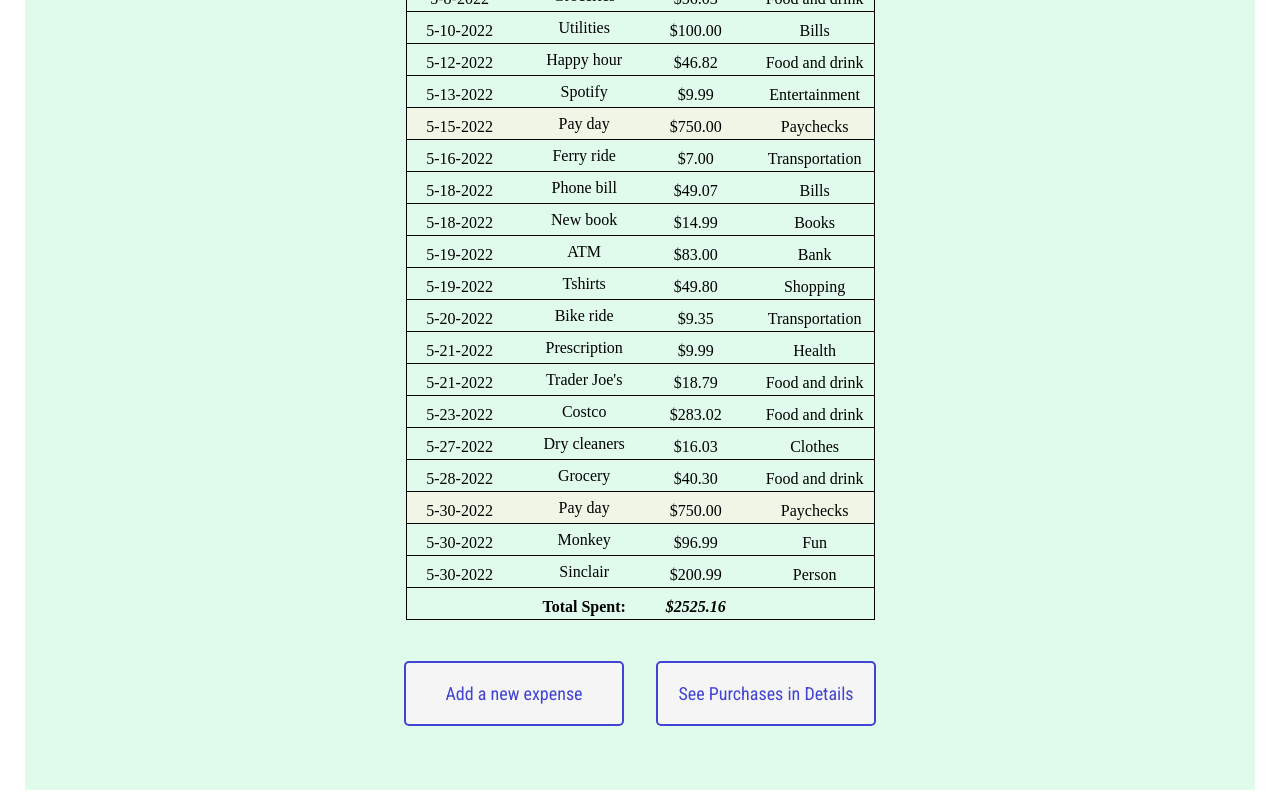
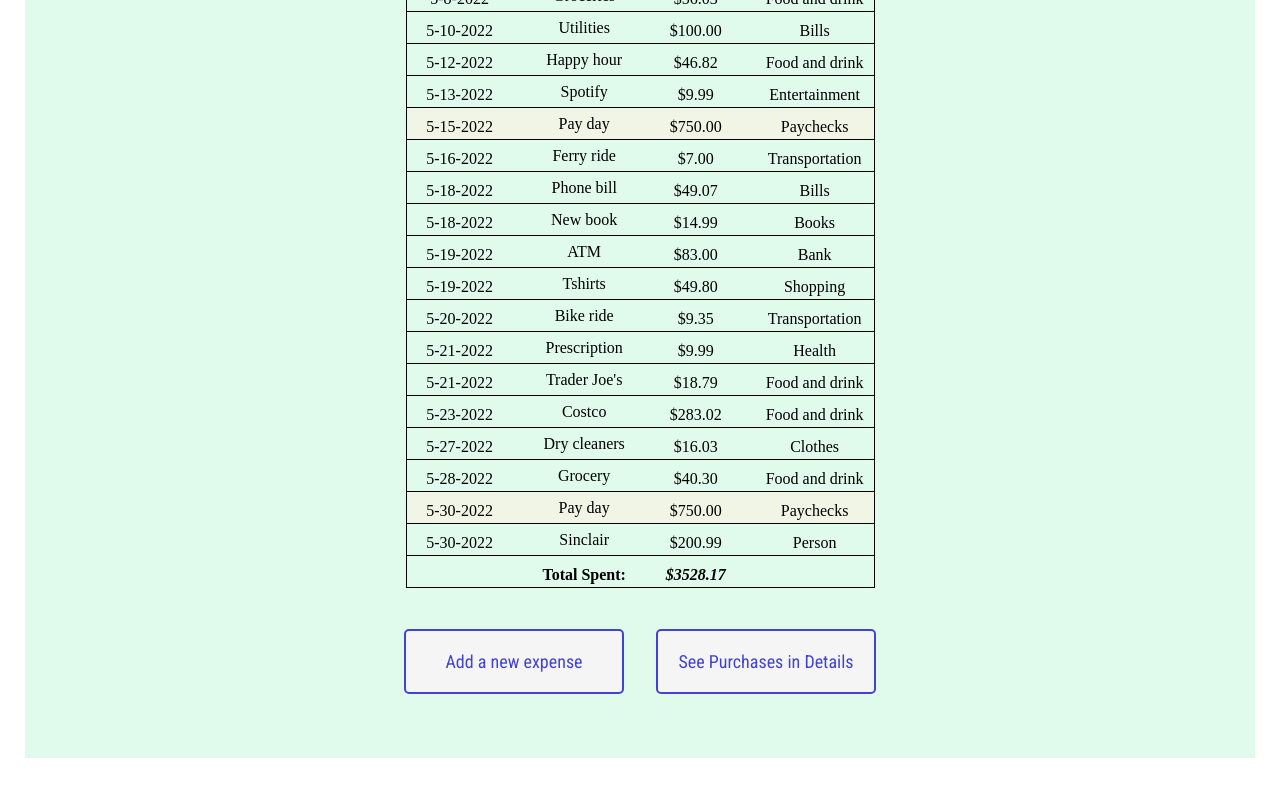
Before and after one commit to micaelafrank/phase-2-project, a React (Create React App) app in the folder budget-tracker/: page / in a window 1280 px wide. Shown: the part 1132-1932 px from the top of the page. After the commit the page ends 1900 px from the top, so only its background shows below. Built offline with nearby package versions, Linux system fonts and the light colour scheme; data requests are answered from the project's data file; a web font is replaced by a local one.

Commit message:
final version again

```diff
--- a/budget-tracker/db.json
+++ b/budget-tracker/db.json
@@ -4,10 +4,10 @@
       "id": 1,
       "name": "Rent",
       "image": "https://i.ibb.co/60hydCv/rent-check.png",
-      "amount": 1100,
+      "amount": 2200,
       "category": "Bills",
       "day": "1",
-      "isSplit": true
+      "isSplit": false
     },
     {
       "id": 2,
@@ -190,14 +190,6 @@
       "isSplit": false
     },
     {
-      "name": "Monkey",
-      "category": "Fun",
-      "amount": 96.99,
-      "image": "https://encrypted-tbn3.gstatic.com/shopping?q=tbn:ANd9GcTxlaA9i6_yP6QrSjUZVnNlG5Tij0-dlQm2BLmxsP67u9krybPiaPCOPx186XIFrK_FDRgU1Qx10qfsJKG08Qp2ZVuOWzPKnI0QxUCRp8SehxRIXyogW_Dv&usqp=CAE",
-      "day": "30",
-      "id": 23
-    },
-    {
       "name": "Sinclair",
       "category": "Person",
       "amount": 200.99,
--- a/budget-tracker/package.json
+++ b/budget-tracker/package.json
@@ -1,5 +1,5 @@
 {
-  "homepage": "https://micaelafrank.github.io/phase-2-project/",
+  "homepage": "https://github.com/micaelafrank/phase-2-project",
   "name": "phase-2-project",
   "version": "0.1.0",
   "private": true,
@@ -16,8 +16,6 @@
   },
   "scripts": {
     "start": "react-scripts start",
-    "predeploy": "npm run build",
-    "deploy": "gh-pages -b master -d build",
     "build": "react-scripts build",
     "test": "react-scripts test",
     "eject": "react-scripts eject"
--- a/budget-tracker/src/components/App.js
+++ b/budget-tracker/src/components/App.js
@@ -4,6 +4,7 @@ import NavBar from './NavBar'
 import ExpenseList from './ExpenseList'
 import ExpenseForm from './ExpenseForm'
 import { Switch, Route } from 'react-router-dom'
+import { BrowserRouter } from 'react-router-dom'
 import Search from './Search'
 
 function App() {
--- a/budget-tracker/src/index.css
+++ b/budget-tracker/src/index.css
@@ -694,6 +694,7 @@ form.new-form {
   flex-direction: column;
   right: 10;
 }
+
 .navBarLinksHomepage:active{
   color:mintcream;
   border-bottom: 5px solid mintcream;
@@ -701,6 +702,7 @@ form.new-form {
   transform: scale(1.2);
   border-bottom: 5px solid mintcream;
 }
+
 
 .border:active{
   color:mintcream;
```
Lines whose indentation alone changed are shown as unchanged.
